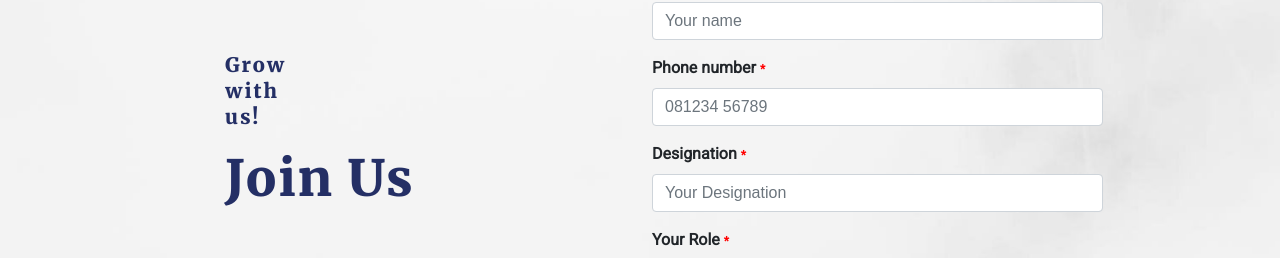
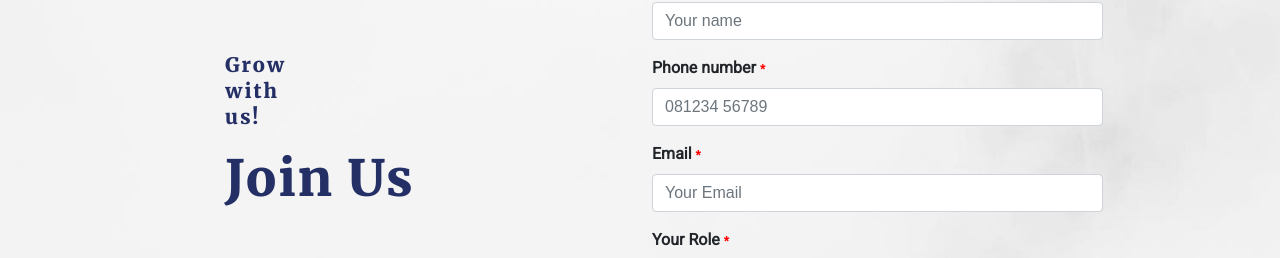
Before and after one commit to sankaraannamalai2001/kardle-website, an Angular app: page /career in a window 1280 px wide. Shown: the part 766-1024 px from the top of the page. Built offline with nearby package versions, Linux system fonts and the light colour scheme.

Commit message:
career page changes

```diff
--- a/src/app/career/career.component.html
+++ b/src/app/career/career.component.html
@@ -84,15 +84,14 @@
             />
           </div>
           <div class="mb-3">
-            <label for="name" class="form-label"
-              >Designation
-              <span style="color: red; font-size: 12px">*</span></label
+            <label for="name" class="form-label" name="_replyto" type="email"
+              >Email <span style="color: red; font-size: 12px">*</span></label
             >
             <input
               type="text"
               class="form-control"
               id="name"
-              placeholder="Your Designation"
+              placeholder="Your Email"
             />
           </div>
           <div class="mb-3">
--- a/src/app/career/career.component.ts
+++ b/src/app/career/career.component.ts
@@ -3,13 +3,10 @@ import { Component, OnInit } from '@angular/core';
 @Component({
   selector: 'app-career',
   templateUrl: './career.component.html',
-  styleUrls: ['./career.component.css']
+  styleUrls: ['./career.component.css'],
 })
 export class CareerComponent implements OnInit {
+  constructor() {}
 
-  constructor() { }
-
-  ngOnInit(): void {
-  }
-
+  ngOnInit(): void {}
 }
```
